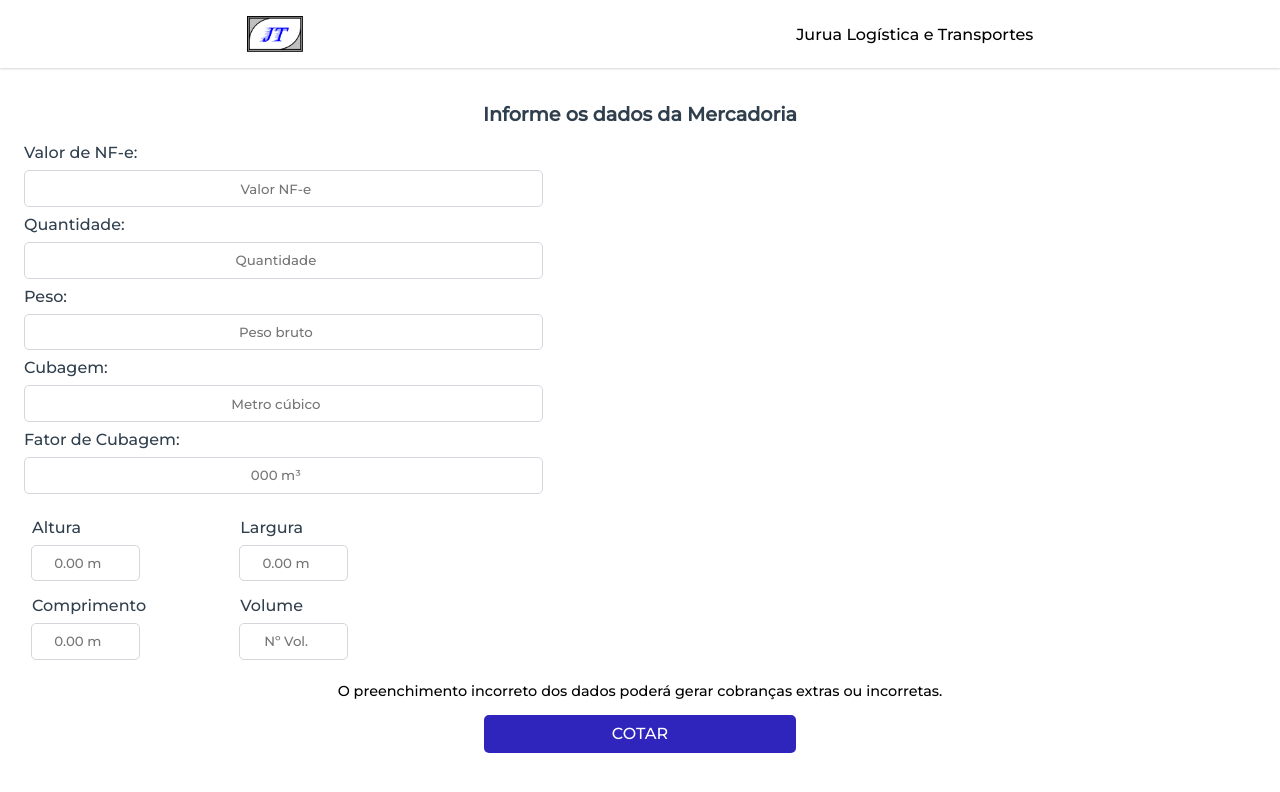
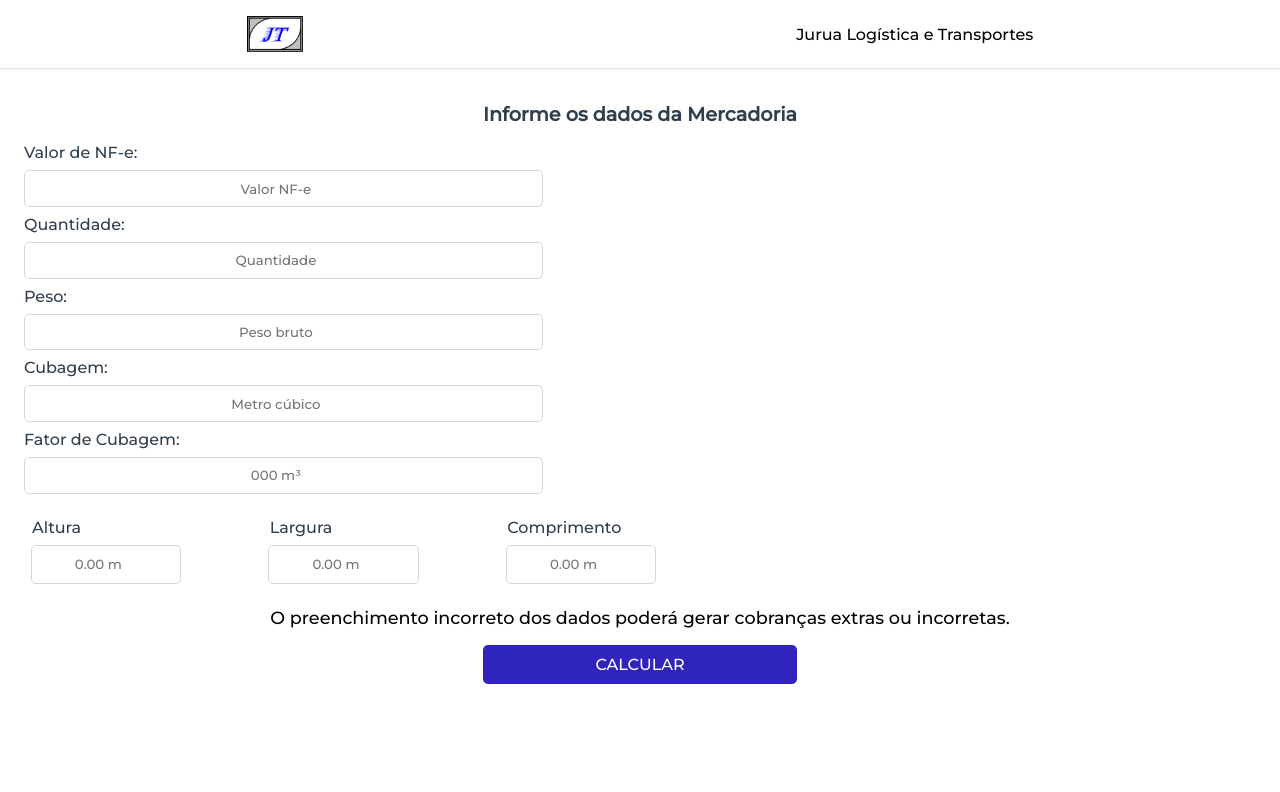
Before and after one commit to elieljuniorm/maia-transport, a React (Create React App) app: page / in a window 1280 px wide. Shown: the top 792 px of the page. Built offline with nearby package versions, Linux system fonts and the light colour scheme.

Commit message:
trocando nome do botao

```diff
--- a/src/componente/Calculadora.js
+++ b/src/componente/Calculadora.js
@@ -10,12 +10,12 @@ function Calculadora() {
         let pes = Number(document.getElementById("pesobruto").value)
         let cub = Number(document.getElementById("cubagem").value)
         let fat = Number(document.getElementById("fator").value)
-        let vol = Number(document.getElementById("vol").value)
+        let qua = Number(document.getElementById("quantidade").value)
         let alt = Number(document.getElementById("altura").value)
         let com = Number(document.getElementById("comprimento").value)
         let lag = Number(document.getElementById("largura").value)
         let res = document.getElementById('resultado')
-        let dim = (alt * com * lag * vol) * fat
+        let dim = (alt * com * lag * qua) * fat
         let cubft = cub * fat
         const tab = 0.99
         const seguro = 0.01
@@ -106,11 +106,6 @@ function Calculadora() {
                             <input type="number" id="largura" placeholder="0.00 m" className={styles.medidas} />
                         </span>
 
-                        <span>
-                            <label className={styles.tituloMedidas}>Volume</label>
-                            <input type="number" id="vol" placeholder="Nº Vol." className={styles.medidas} />
-                        </span>
-
                     </div>
 
                     {/* <div className={styles.botoes}>
@@ -126,7 +121,7 @@ function Calculadora() {
                 </div>
 
                 <div className={styles.botoes}>
-                    <button type='button' title='Calcular' className={styles.botaoCalcular} onClick={calcular}>COTAR</button>
+                    <button type='button' title='Calcular' className={styles.botaoCalcular} onClick={calcular}>CALCULAR</button>
                 </div>
             </main>
         </div>
--- a/src/componente/Calculadora.module.css
+++ b/src/componente/Calculadora.module.css
@@ -38,12 +38,14 @@ input::placeholder {
   flex-direction: row;
   justify-content: center;
   display: grid;
-  grid-template-columns: 1fr 1fr;
+  grid-template-columns: 1fr 1fr 1fr;
   padding: 1em 0;
 }
 .medidas {
   display: flex;
-  margin: 0.5em;
+  margin: .5em;
+  width: 40%;
+  padding: .8em 2em;
 }
 .tituloMedidas {
   margin: 0.5em;
@@ -59,7 +61,7 @@ input::placeholder {
   border: none;
   background: rgb(47, 37, 189);
   border-radius: 5px;
-  padding: .6em 8em;
+  padding: .6em 7em;
   color: white;
 }
 .botaoCalcular:hover {
@@ -68,13 +70,6 @@ input::placeholder {
 }
 .resultado {
   padding-bottom: 1em;
-  font-size: .9em;
+  font-size: 1.1em;
   text-align: center;
 }
-
-/* pc */
-/* .tabela{
-    display: flex;
-    align-items: flex-start;
-    flex-direction: column;
-} */
```
